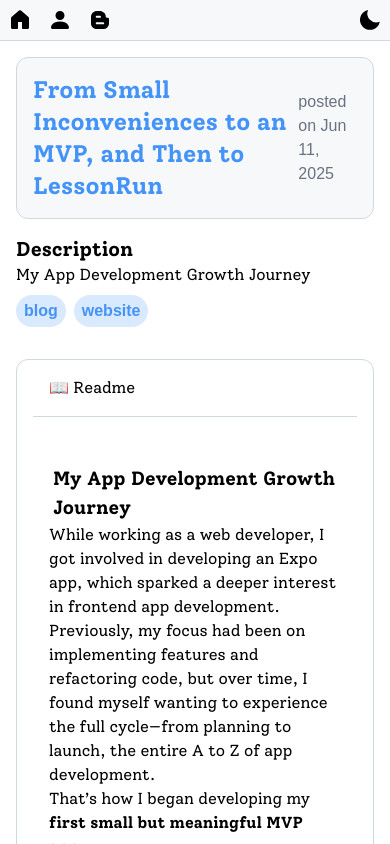
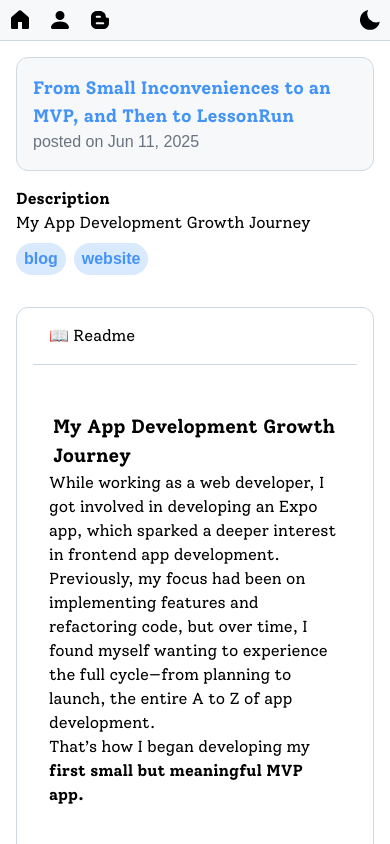
Before and after one commit to letsgojieun/letsgojieun.dev, a Next.js app: page /posts/20250611 in a window 390 px wide. Shown: the top 844 px of the page. Built offline with nearby package versions, Linux system fonts and the light colour scheme; a web font is replaced by a local one.

Commit message:
:lipstick: style: adjust post title and description text size for mobile
Updated text sizes of post titles and descriptions to improve readability on mobile devices and enhance responsive design

```diff
--- a/src/components/post/PostHeader.tsx
+++ b/src/components/post/PostHeader.tsx
@@ -7,10 +7,13 @@
 }) => {
   return (
     <section
-      className="flex flex-row justify-between items-center border divider-theme bg-content-light dark:bg-content-dark rounded-xl p-4"
+      className="flex flex-col md:flex-row justify-between md:items-center border divider-theme bg-content-light dark:bg-content-dark rounded-xl p-4"
       aria-labelledby="post-title"
     >
-      <h1 id="post-title" className="text-2xl font-semibold text-blue">
+      <h1
+        id="post-title"
+        className="text-lg md:text-xl font-semibold text-blue"
+      >
         {title}
       </h1>
       <p className="text-gray-500 font-gaegu">posted on {date}</p>
--- a/src/components/post/PostItem.tsx
+++ b/src/components/post/PostItem.tsx
@@ -17,8 +17,10 @@
     >
       <div className="flex flex-col gap-2">
         <div>
-          <h2 className="text-xl font-semibold text-blue">{post.title}</h2>
-          <p>{post.description}</p>
+          <h1 className="text-lg md:text-xl font-semibold text-blue">
+            {post.title}
+          </h1>
+          <p className="text-md md:text-base">{post.description}</p>
         </div>
         <div>
           {post.tags.map((tag) => (
--- a/src/components/post/PostSidebar.tsx
+++ b/src/components/post/PostSidebar.tsx
@@ -10,7 +10,7 @@
   return (
     <aside className="flex flex-col gap-2 basis-1/4">
       <div>
-        <h2 className="text-xl font-semibold">Description</h2>
+        <h2 className="text-md md:text-base font-semibold">Description</h2>
         <p>{description}</p>
       </div>
       <div>
```
